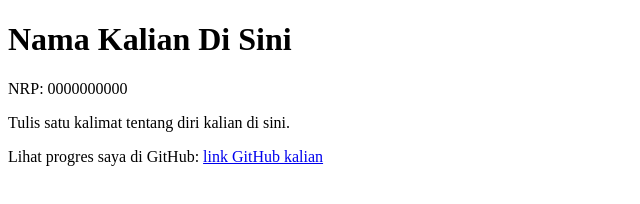
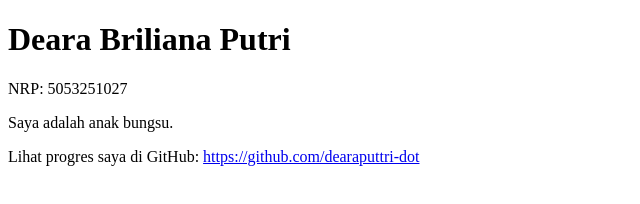
Before and after one commit to webdev-if-its/pweb-5053251027, a website: page m00/index.html in a window 1280 px wide. Shown: the whole page, without its empty margins (0-640 px from the left). Drawn offline with Linux system fonts and the light colour scheme.

Commit message:
Selesaikan pertemuan 0

```diff
--- a/m00/index.html
+++ b/m00/index.html
@@ -3,14 +3,14 @@
 <head>
   <meta charset="utf-8">
   <meta name="viewport" content="width=device-width, initial-scale=1">
-  <title>Untitled</title>
+  <title>Perkenalan Deara</title>
 </head>
 <body>
 
-  <h1 id="nama">Nama Kalian Di Sini</h1>
-  <p id="nrp">NRP: 0000000000</p>
-  <p id="bio">Tulis satu kalimat tentang diri kalian di sini.</p>
-  <p>Lihat progres saya di GitHub: <a id="github" href="#">link GitHub kalian</a></p>
+  <h1 id="nama">Deara Briliana Putri</h1>
+  <p id="nrp">NRP: 5053251027</p>
+  <p id="bio">Saya adalah anak bungsu.</p>
+  <p>Lihat progres saya di GitHub: <a id="github" href="#">https://github.com/dearaputtri-dot</a></p>
 
 </body>
 </html>
```
